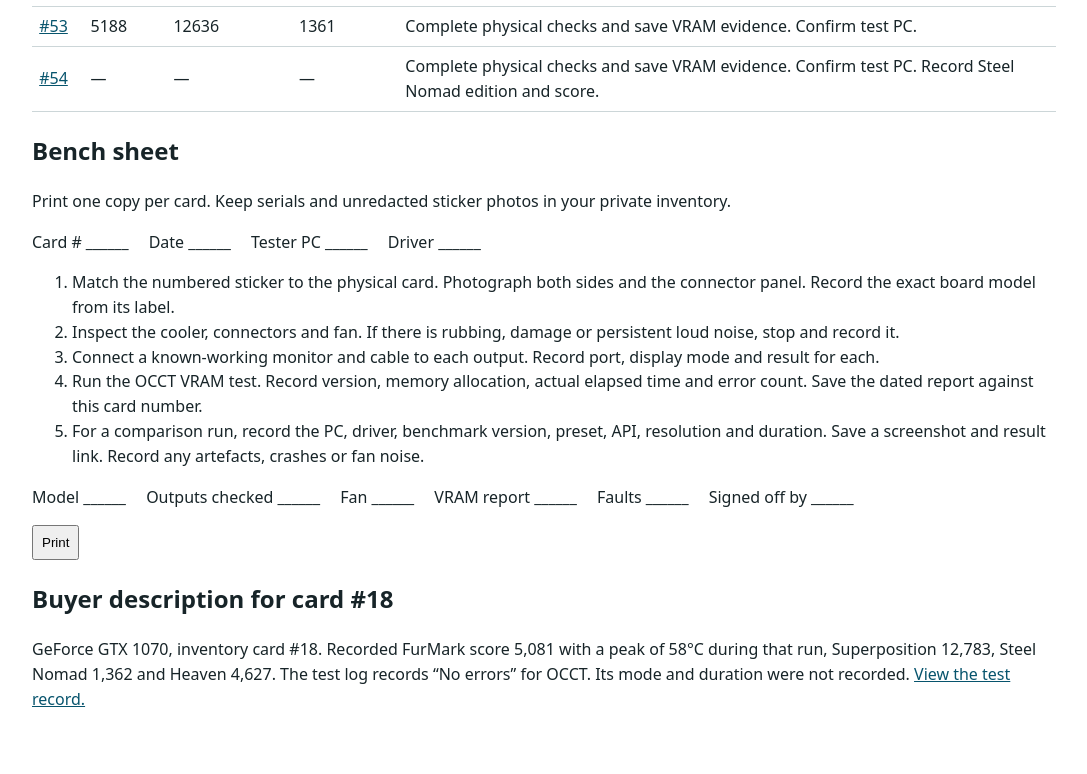
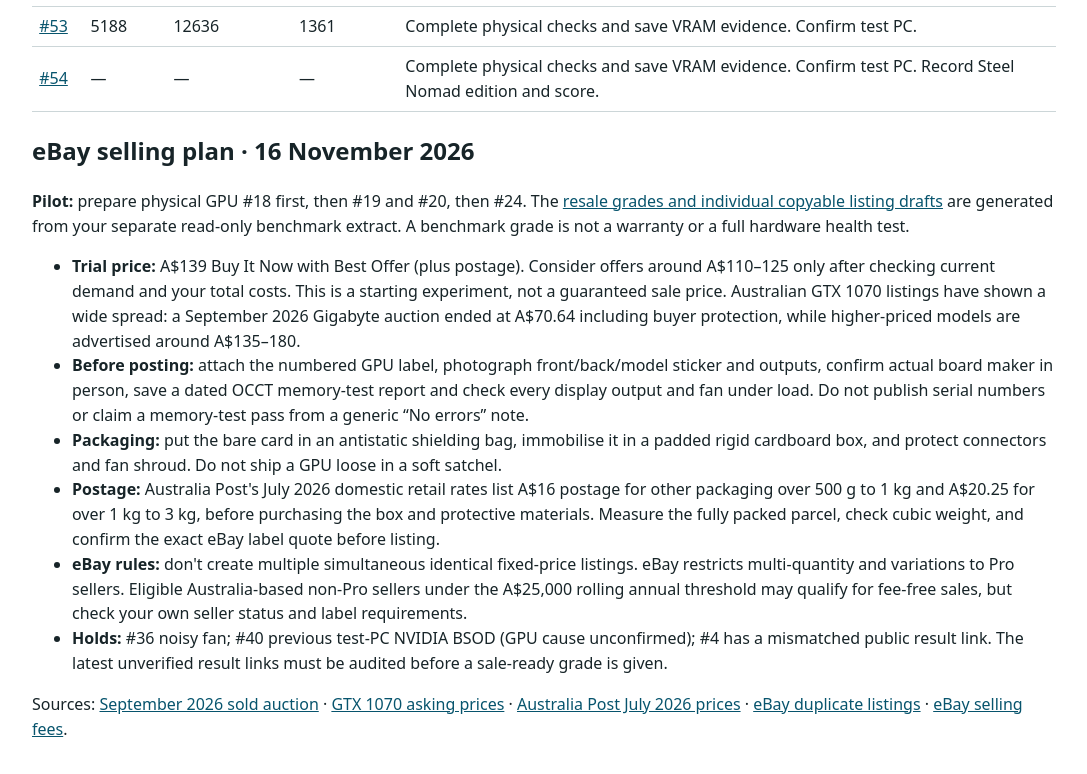
Before and after one commit to Parris-Tech-Services/furmark-history, a plain HTML site: page site/sale.html in a window 1280 px wide. Shown: the part 2371-3145 px from the top of the page, without its empty margins (96-1183 px from the left). Before the commit the page ends 3115 px from the top, so only its background shows below. Drawn offline with Linux system fonts and the light colour scheme.

Commit message:
Add November 2026 eBay pricing, packaging and listing checklist to existing sales page

```diff
--- a/site/sale.html
+++ b/site/sale.html
@@ -3,6 +3,19 @@
 <nav><a href="./#lab">← Fleet explorer</a></nav><h1>GTX 1070 sale preparation</h1>
 <p>Prioritise #18, #19 and #20 for final inspection, then #24. Sign off each physical card separately. Run dates and scores are linked in each card record.</p>
 <section><table><thead><tr><th>Card</th><th>FurMark</th><th>Superposition</th><th>Steel Nomad</th><th>Next bench action</th></tr></thead><tbody id="rows"></tbody></table></section>
+<section id="ebay-plan" aria-labelledby="sale-plan-title">
+<h2 id="sale-plan-title">eBay selling plan · 16 November 2026</h2>
+<p><strong>Pilot:</strong> prepare physical GPU #18 first, then #19 and #20, then #24. The <a href="resale.html">resale grades and individual copyable listing drafts</a> are generated from your separate read-only benchmark extract. A benchmark grade is not a warranty or a full hardware health test.</p>
+<ul>
+<li><strong>Trial price:</strong> A$139 Buy It Now with Best Offer (plus postage). Consider offers around A$110–125 only after checking current demand and your total costs. This is a starting experiment, not a guaranteed sale price. Australian GTX 1070 listings have shown a wide spread: a September 2026 Gigabyte auction ended at A$70.64 including buyer protection, while higher-priced models are advertised around A$135–180.</li>
+<li><strong>Before posting:</strong> attach the numbered GPU label, photograph front/back/model sticker and outputs, confirm actual board maker in person, save a dated OCCT memory-test report and check every display output and fan under load. Do not publish serial numbers or claim a memory-test pass from a generic “No errors” note.</li>
+<li><strong>Packaging:</strong> put the bare card in an antistatic shielding bag, immobilise it in a padded rigid cardboard box, and protect connectors and fan shroud. Do not ship a GPU loose in a soft satchel.</li>
+<li><strong>Postage:</strong> Australia Post's July 2026 domestic retail rates list A$16 postage for other packaging over 500 g to 1 kg and A$20.25 for over 1 kg to 3 kg, before purchasing the box and protective materials. Measure the fully packed parcel, check cubic weight, and confirm the exact eBay label quote before listing.</li>
+<li><strong>eBay rules:</strong> don't create multiple simultaneous identical fixed-price listings. eBay restricts multi-quantity and variations to Pro sellers. Eligible Australia-based non-Pro sellers under the A$25,000 rolling annual threshold may qualify for fee-free sales, but check your own seller status and label requirements.</li>
+<li><strong>Holds:</strong> #36 noisy fan; #40 previous test-PC NVIDIA BSOD (GPU cause unconfirmed); #4 has a mismatched public result link. The latest unverified result links must be audited before a sale-ready grade is given.</li>
+</ul>
+<p>Sources: <a href="https://www.ebay.com.au/itm/800647784310">September 2026 sold auction</a> · <a href="https://www.ebay.com.au/b/NVIDIA-GeForce-GTX-1070-8-GB-Memory-Computer-Graphics-Video-Cards/27386/bn_7116940860">GTX 1070 asking prices</a> · <a href="https://auspost.com.au/disruptions-and-updates/pricing-updates/apr-pricing-update-2026">Australia Post July 2026 prices</a> · <a href="https://www.ebay.com.au/help/policies/listing-policies/duplicate-listings-policy?id=4255">eBay duplicate listings</a> · <a href="https://www.ebay.com.au/help/selling/fees-credits-invoices/selling-fees-managed-payments-sellers?id=4822">eBay selling fees</a>.</p>
+</section>
 <h2>Bench sheet</h2><p>Print one copy per card. Keep serials and unredacted sticker photos in your private inventory.</p>
 <p>Card # ______　 Date ______　 Tester PC ______　 Driver ______</p><ol>
 <li>Match the numbered sticker to the physical card. Photograph both sides and the connector panel. Record the exact board model from its label.</li>
```
